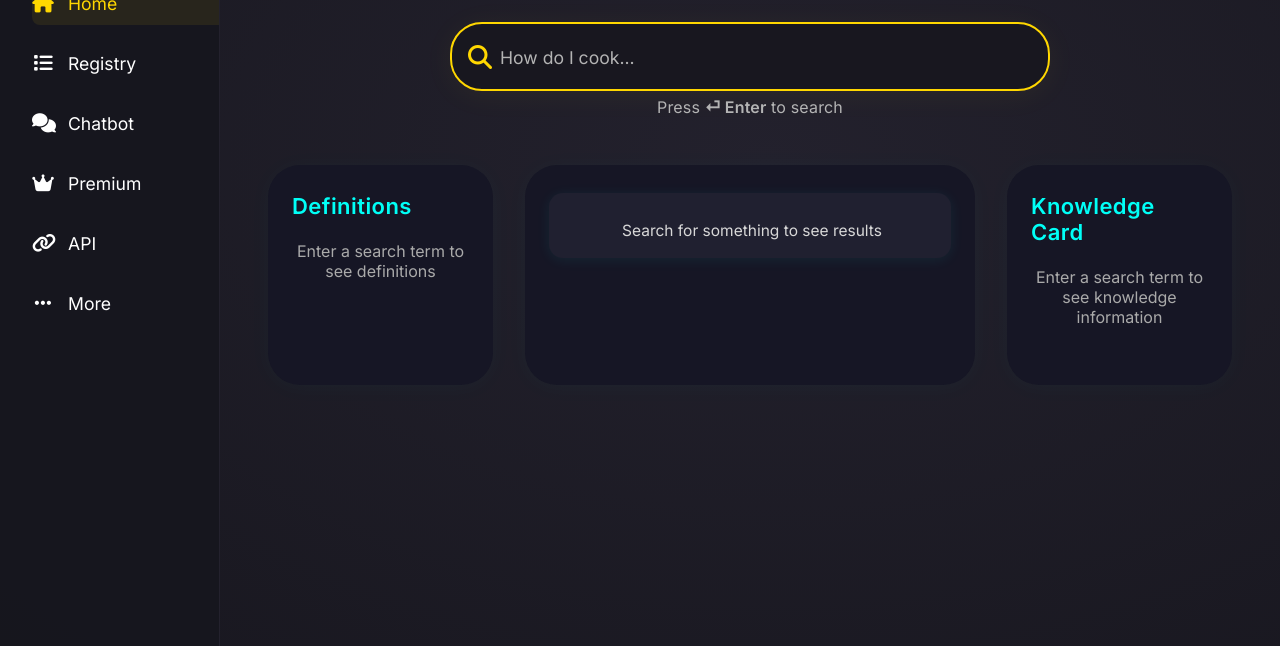
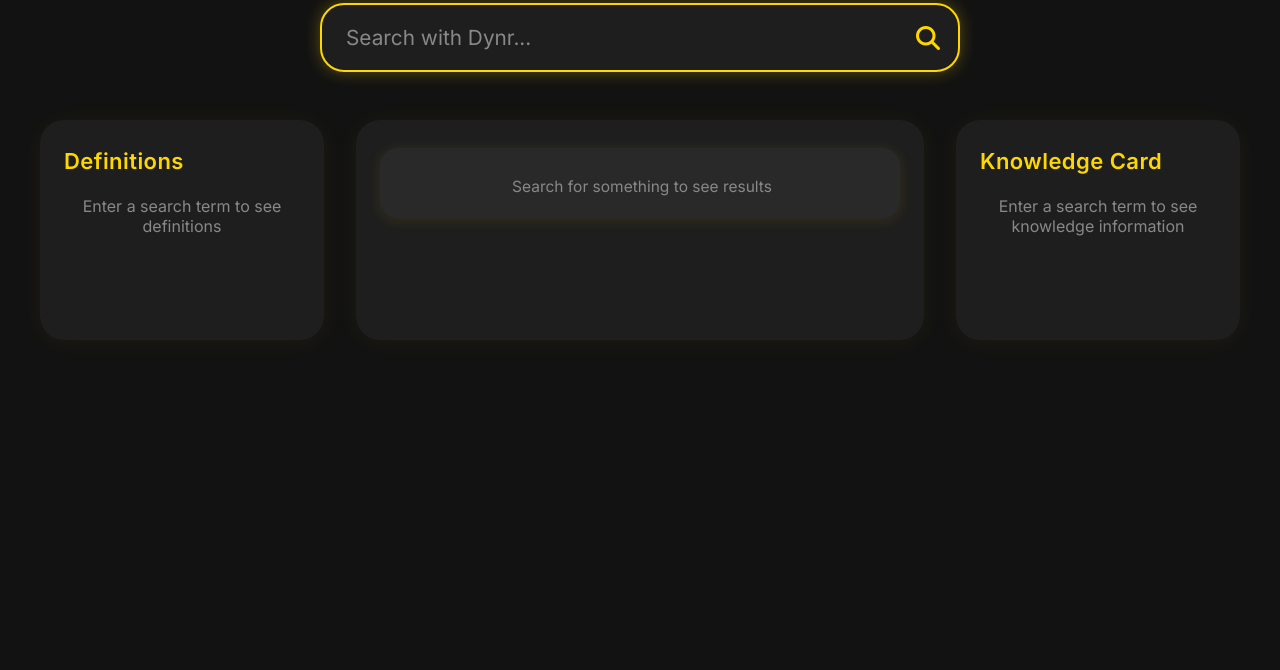
Before and after one commit to adityaREDFLAG/BuzzySocial, a plain HTML site: page dynr.html in a window 1280 px wide. Shown: the part 154-824 px from the top of the page. Before the commit the page ends 800 px from the top, so only its background shows below. Drawn offline with nearby package versions, Linux system fonts and the light colour scheme.

Commit message:
Update dynr.html

```diff
--- a/dynr.html
+++ b/dynr.html
@@ -3,171 +3,103 @@
 <head>
   <meta charset="UTF-8" />
   <meta name="viewport" content="width=device-width, initial-scale=1" />
-  <title>Dynr – Professional Search</title>
+  <title>Dynr – Sleek Search</title>
   <!-- Fonts -->
   <link href="https://fonts.googleapis.com/css2?family=Inter:wght@300;400;500;600&family=Playfair+Display:wght@700&display=swap" rel="stylesheet" />
   <!-- Font Awesome -->
   <link rel="stylesheet" href="https://cdnjs.cloudflare.com/ajax/libs/font-awesome/6.4.0/css/all.min.css" />
   <style>
-    /* Root colors and variables */
     :root {
       --gold: #FFD700;
-      --bg: #18171f;
-      --sidebar-bg: rgba(22, 22, 30, 0.92);
-      --search-bg: #18171f;
-      --search-border: var(--gold);
-      --search-text: #fff;
-      --hint-color: #b4b4b4;
-      --radius: 32px;
-      --transition: 0.18s cubic-bezier(.4,0,.2,1);
-      --panel-bg: #161625;
-      --primary: #00fff7;
-      --accent: #292940;
-      --card-bg: #202030;
+      --bg: #121212;
+      --panel-bg: #1e1e1e;
+      --accent-bg: #292929;
+      --text-light: #ddd;
+      --text-muted: #888;
+      --radius: 24px;
+      --transition: 0.25s cubic-bezier(.4,0,.2,1);
       --font-sans: 'Inter', sans-serif;
       --font-serif: 'Playfair Display', serif;
     }
 
-    /* Reset & base */
+    /* Reset */
     *, *::before, *::after {
       box-sizing: border-box;
     }
     body, html {
       margin: 0; padding: 0;
       height: 100%;
-      background: radial-gradient(ellipse at 60% 40%, #23212d 0%, var(--bg) 100%);
-      color: #fff;
+      background: var(--bg);
+      color: var(--text-light);
       font-family: var(--font-sans);
-      overflow: hidden;
-      display: flex;
-      min-height: 100vh;
       -webkit-font-smoothing: antialiased;
       -moz-osx-font-smoothing: grayscale;
-    }
-
-    /* Sidebar */
-    nav.sidebar {
-      width: 220px;
-      background: var(--sidebar-bg);
-      padding: 40px 0 0 0;
       display: flex;
       flex-direction: column;
       align-items: center;
       min-height: 100vh;
-      border-right: 1px solid #23212d;
-      user-select: none;
-      z-index: 10;
-      flex-shrink: 0;
-    }
-    .sidebar-logo {
-      font-family: var(--font-serif);
-      font-size: 2.2rem;
-      color: var(--gold);
-      margin-bottom: 48px;
-      letter-spacing: 1px;
-      font-weight: 700;
-    }
-    .sidebar-nav {
-      width: 100%;
-      display: flex;
-      flex-direction: column;
-      gap: 16px;
-      padding-left: 32px;
-    }
-    .sidebar-nav a {
-      display: flex;
-      align-items: center;
-      gap: 14px;
-      color: #fff;
-      text-decoration: none;
-      font-size: 1.1rem;
-      padding: 10px 0;
-      border-radius: 8px 0 0 8px;
-      transition: background var(--transition), color var(--transition);
-      cursor: pointer;
-    }
-    .sidebar-nav a:hover,
-    .sidebar-nav a.active {
-      background: rgba(255,215,0,0.08);
-      color: var(--gold);
-    }
-    .sidebar-nav .icon {
-      font-size: 1.2rem;
-      width: 22px;
-      text-align: center;
-      min-width: 22px;
+      overflow-x: hidden;
+      scroll-behavior: smooth;
+      padding: 24px 12px 48px;
     }
 
-    /* Main content */
-    main.main-content {
-      flex: 1;
-      display: flex;
-      flex-direction: column;
-      align-items: center;
-      justify-content: flex-start;
-      min-height: 100vh;
-      padding: 48px 48px 48px 48px;
-      overflow-y: auto;
-      position: relative;
-      scroll-behavior: smooth;
-    }
-
-    /* Logo */
+    /* Dynr Logo */
     .logo {
       font-family: var(--font-serif);
-      font-size: 4.2rem;
+      font-size: 4rem;
       color: var(--gold);
-      margin-bottom: 38px;
-      letter-spacing: 2px;
       font-weight: 700;
+      letter-spacing: 0.12em;
+      margin-bottom: 24px;
+      user-select: none;
       text-align: center;
-      user-select: none;
       opacity: 0;
       transform: translateY(-20px);
       animation: fadeSlideIn 0.6s forwards 0.1s;
     }
 
-    /* Search bar */
+    /* Search Bar */
     .search-bar {
+      position: relative;
       width: 100%;
-      max-width: 600px;
-      position: relative;
-      margin-bottom: 12px;
+      max-width: 640px;
+      margin-bottom: 16px;
       opacity: 0;
       transform: translateY(-20px);
       animation: fadeSlideIn 0.6s forwards 0.3s;
     }
     .search-bar form {
       display: flex;
-      position: relative;
       width: 100%;
+      border-radius: var(--radius);
+      background: var(--panel-bg);
+      border: 2px solid var(--gold);
+      box-shadow: 0 0 16px rgba(255, 215, 0, 0.3);
+      transition: box-shadow var(--transition), border-color var(--transition);
+    }
+    .search-bar form:focus-within {
+      box-shadow: 0 0 32px rgba(255, 215, 0, 0.6);
+      border-color: #fffbe6;
     }
     .search-bar input {
-      width: 100%;
-      padding: 20px 56px 20px 48px;
-      background: var(--search-bg);
-      border: 2px solid var(--search-border);
-      border-radius: var(--radius);
-      color: var(--search-text);
+      flex: 1;
+      padding: 20px 56px 20px 24px;
+      border: none;
+      outline: none;
       font-size: 1.3rem;
-      outline: none;
-      box-shadow: 0 4px 32px rgba(255,215,0,0.05);
-      transition: border var(--transition), box-shadow var(--transition);
+      color: var(--text-light);
+      background: transparent;
       font-weight: 500;
       font-family: var(--font-sans);
+      border-radius: var(--radius);
     }
     .search-bar input::placeholder {
-      color: var(--hint-color);
-      font-size: 1.1rem;
+      color: var(--text-muted);
       font-weight: 400;
-    }
-    .search-bar input:focus {
-      border-color: #fffbe6;
-      box-shadow: 0 0 0 3px #fffbe6;
     }
     .search-icon {
       position: absolute;
-      left: 18px;
+      right: 20px;
       top: 50%;
       transform: translateY(-50%);
       color: var(--gold);
@@ -175,31 +107,18 @@
       pointer-events: none;
     }
 
-    /* Search hint */
-    .search-hint {
-      color: var(--hint-color);
-      font-size: 1rem;
-      margin-top: 6px;
-      text-align: center;
-      letter-spacing: 0.01em;
-      user-select: none;
-      opacity: 0;
-      transform: translateY(-10px);
-      animation: fadeSlideIn 0.6s forwards 0.5s;
-    }
-
-    /* Suggestions dropdown */
+    /* Suggestions Dropdown */
     #suggestions {
       position: absolute;
       top: 100%;
       left: 0;
       right: 0;
-      background: var(--search-bg);
+      background: var(--panel-bg);
       border-radius: 0 0 var(--radius) var(--radius);
-      box-shadow: 0 8px 32px rgba(255,215,0,0.15);
+      box-shadow: 0 8px 32px rgba(255,215,0,0.25);
       max-height: 280px;
       overflow-y: auto;
-      border-top: 1.5px solid #222;
+      border-top: 2px solid var(--gold);
       z-index: 100;
       display: none;
       animation: fadeInDown 0.25s ease forwards;
@@ -210,8 +129,8 @@
     #suggestions div {
       padding: 14px 32px;
       cursor: pointer;
-      border-bottom: 1px solid #232345;
-      color: #fff;
+      border-bottom: 1px solid var(--accent-bg);
+      color: var(--text-light);
       font-size: 1.1rem;
       transition: background var(--transition), color var(--transition);
       user-select: none;
@@ -221,21 +140,21 @@
     }
     #suggestions div:hover,
     #suggestions .active {
-      background: #232345;
-      color: var(--primary);
+      background: var(--accent-bg);
+      color: var(--gold);
     }
 
-    /* Container for panels */
+    /* Main container for results */
     .container {
       display: grid;
       grid-template-columns: 1fr 2fr 1fr;
       gap: 32px;
       width: 100%;
       max-width: 1200px;
-      margin-top: 36px;
+      margin-top: 32px;
       opacity: 0;
       transform: translateY(20px);
-      animation: fadeSlideInUp 0.6s forwards 0.7s;
+      animation: fadeSlideInUp 0.6s forwards 0.5s;
     }
     @media (max-width: 1100px) {
       .container {
@@ -251,43 +170,44 @@
       background: var(--panel-bg);
       border-radius: var(--radius);
       padding: 28px 24px;
-      box-shadow: 0 2px 24px rgba(0,255,255,0.03);
+      box-shadow: 0 2px 24px rgba(255,215,0,0.05);
       min-height: 220px;
-      transition: box-shadow var(--transition);
       overflow-wrap: break-word;
+      color: var(--text-light);
+      user-select: text;
     }
     .panel h3 {
       margin-top: 0;
       font-size: 22px;
-      color: var(--primary);
+      color: var(--gold);
       font-weight: 600;
       letter-spacing: 0.02em;
       user-select: none;
     }
 
-    /* Main results */
+    /* Results */
     .main-results {
       display: flex;
       flex-direction: column;
       gap: 20px;
     }
     .result-card {
-      background: var(--card-bg);
-      border-radius: 14px;
-      padding: 20px 18px 18px 18px;
-      box-shadow: 0 2px 14px rgba(0,255,255,0.07);
+      background: var(--accent-bg);
+      border-radius: 18px;
+      padding: 20px 24px;
+      box-shadow: 0 2px 14px rgba(255,215,0,0.1);
       transition: box-shadow var(--transition), background var(--transition), transform var(--transition);
       border-left: 4px solid transparent;
       word-break: break-word;
     }
     .result-card:hover {
-      background: #232345;
-      box-shadow: 0 6px 24px rgba(0,255,255,0.12);
-      border-left: 4px solid var(--primary);
-      transform: translateY(-2px) scale(1.01);
+      background: #2a2a2a;
+      box-shadow: 0 6px 24px rgba(255,215,0,0.2);
+      border-left: 4px solid var(--gold);
+      transform: translateY(-2px) scale(1.02);
     }
     .result-card a {
-      color: var(--primary);
+      color: var(--gold);
       font-weight: 600;
       font-size: 19px;
       text-decoration: none;
@@ -295,13 +215,14 @@
       word-break: break-word;
     }
     .result-card a:hover {
-      color: #fff;
+      color: #fffbe6;
       text-decoration: underline;
     }
     .result-card p {
-      color: #d8d8d8;
+      color: var(--text-muted);
       margin: 8px 0 0 0;
       font-size: 15.5px;
+      line-height: 1.4;
     }
 
     /* Related keywords */
@@ -309,25 +230,26 @@
       margin-top: 14px;
       display: flex;
       flex-wrap: wrap;
-      gap: 8px;
+      gap: 10px;
     }
     .keyword-pill {
-      background: var(--accent);
-      color: var(--primary);
+      background: var(--accent-bg);
+      color: var(--gold);
       border-radius: 999px;
-      padding: 7px 16px;
+      padding: 8px 20px;
       font-size: 14px;
       cursor: pointer;
       border: none;
       outline: none;
       transition: background var(--transition), color var(--transition);
-      box-shadow: 0 0 8px rgba(0,255,255,0.12);
+      box-shadow: 0 0 12px rgba(255,215,0,0.15);
       user-select: none;
+      font-weight: 600;
     }
     .keyword-pill:hover,
     .keyword-pill:focus {
-      background: var(--primary);
-      color: #161625;
+      background: var(--gold);
+      color: var(--panel-bg);
     }
 
     /* Loading & error */
@@ -335,7 +257,7 @@
       text-align: center;
       padding: 24px 0;
       font-style: italic;
-      color: #aaa;
+      color: var(--text-muted);
       user-select: none;
     }
     .error-message {
@@ -346,7 +268,7 @@
       user-select: none;
     }
     .instruction {
-      color: #aaa;
+      color: var(--text-muted);
       font-size: 16px;
       text-align: center;
       margin: 0;
@@ -390,46 +312,40 @@
       width: 8px;
     }
     #suggestions::-webkit-scrollbar-track {
-      background: var(--search-bg);
+      background: var(--panel-bg);
       border-radius: 0 0 var(--radius) var(--radius);
     }
     #suggestions::-webkit-scrollbar-thumb {
-      background: var(--primary);
+      background: var(--gold);
       border-radius: 4px;
     }
 
     /* Responsive tweaks */
     @media (max-width: 700px) {
-      .search-bar form { max-width: 98vw; }
-      .container { padding: 8px 2vw; }
-      .panel { padding: 18px 12px; }
+      .container { grid-template-columns: 1fr; padding: 0 12px; }
+      .panel { padding: 20px 16px; }
+      .search-bar {
+        max-width: 100%;
+      }
+      .search-bar input {
+        font-size: 1.1rem;
+      }
+      .logo {
+        font-size: 3rem;
+      }
     }
   </style>
 </head>
 <body>
-  <nav class="sidebar" role="navigation" aria-label="Main sidebar navigation">
-    <div class="sidebar-logo" aria-label="Dynr logo">Dynr</div>
-    <div class="sidebar-nav">
-      <a href="#" class="active" aria-current="page"><span class="icon"><i class="fas fa-home"></i></span>Home</a>
-      <a href="#"><span class="icon"><i class="fas fa-list"></i></span>Registry</a>
-      <a href="#"><span class="icon"><i class="fas fa-comments"></i></span>Chatbot</a>
-      <a href="#"><span class="icon"><i class="fas fa-crown"></i></span>Premium</a>
-      <a href="#"><span class="icon"><i class="fas fa-link"></i></span>API</a>
-      <a href="#"><span class="icon"><i class="fas fa-ellipsis-h"></i></span>More</a>
-    </div>
-  </nav>
+  <header class="logo" aria-label="Dynr brand logo">Dynr</header>
 
-  <main class="main-content">
-    <div class="logo" aria-label="Dynr brand logo">Dynr</div>
-
-    <div class="search-bar" role="search" aria-label="Site search">
+  <section class="search-bar" role="search" aria-label="Site search">
     <form id="searchForm" autocomplete="off" novalidate>
-        <span class="search-icon" aria-hidden="true"><i class="fas fa-search"></i></span>
       <input
         type="search"
         id="searchInput"
         name="search"
-          placeholder="How do I cook..."
+        placeholder="Search with Dynr..."
         aria-autocomplete="list"
         aria-controls="suggestions"
         aria-haspopup="listbox"
@@ -439,12 +355,12 @@
         spellcheck="false"
         required
       />
+      <span class="search-icon" aria-hidden="true"><i class="fas fa-search"></i></span>
       <div id="suggestions" role="listbox" aria-label="Search suggestions"></div>
     </form>
-      <div class="search-hint">Press <b>⏎ Enter</b> to search</div>
-    </div>
+  </section>
 
-    <div class="container" aria-live="polite" aria-atomic="true">
+  <main class="container" aria-live="polite" aria-atomic="true">
     <!-- Definitions Panel -->
     <section class="panel" id="definitions" aria-label="Definitions panel">
       <h3>Definitions</h3>
@@ -468,7 +384,6 @@
         <p class="instruction">Enter a search term to see knowledge information</p>
       </div>
     </section>
-    </div>
   </main>
 
   <script>
@@ -481,7 +396,11 @@
 
     let suggestionItems = [];
     let activeSuggestion = -1;
-    let lastQuery = '';
+
+    // Generate unique IDs for suggestions
+    function generateSuggestionId(index) {
+      return `suggestion-item-${index}`;
+    }
 
     // Update aria-activedescendant attribute for accessibility
     function updateAriaActiveDescendant() {
@@ -490,11 +409,6 @@
       } else {
         searchInput.removeAttribute('aria-activedescendant');
       }
-    }
-
-    // Generate unique IDs for suggestions
-    function generateSuggestionId(index) {
-      return `suggestion-item-${index}`;
     }
 
     // Fetch autocomplete suggestions from SearchApi.io
@@ -614,9 +528,7 @@
     // Main search handler
     function handleSearch(query) {
       if (!query) return;
-      lastQuery = query;
       searchInput.value = query;
-      // Show loading states
       showLoading();
       fetchDefinitions(query);
       fetchKnowledgeCard(query);
@@ -684,7 +596,7 @@
             <h4>${kg.title}</h4>
             ${kg.image ? `<img src="${kg.image}" alt="${kg.title}" style="max-width:100%; border-radius:12px; margin-bottom:10px;" />` : ''}
             <p>${kg.description || ''}</p>
-            ${kg.source && kg.source.link ? `<small>Source: <a href="${kg.source.link}" target="_blank" rel="noopener" style="color:var(--primary);">${kg.source.name || kg.source.link}</a></small>` : ''}
+            ${kg.source && kg.source.link ? `<small>Source: <a href="${kg.source.link}" target="_blank" rel="noopener" style="color:var(--gold);">${kg.source.name || kg.source.link}</a></small>` : ''}
           `;
         } else {
           container.innerHTML = '<p class="error-message">No knowledge information found</p>';
```
Lines whose indentation alone changed are shown as unchanged.
